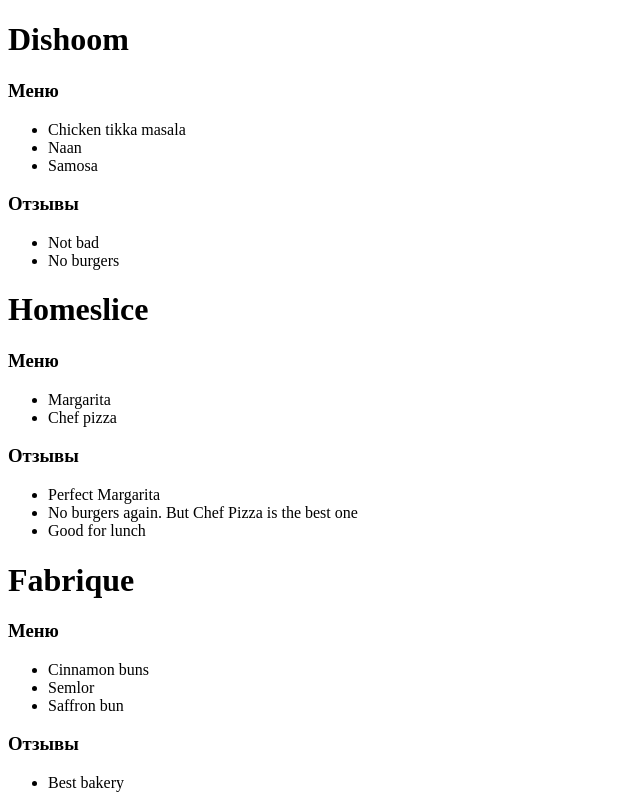
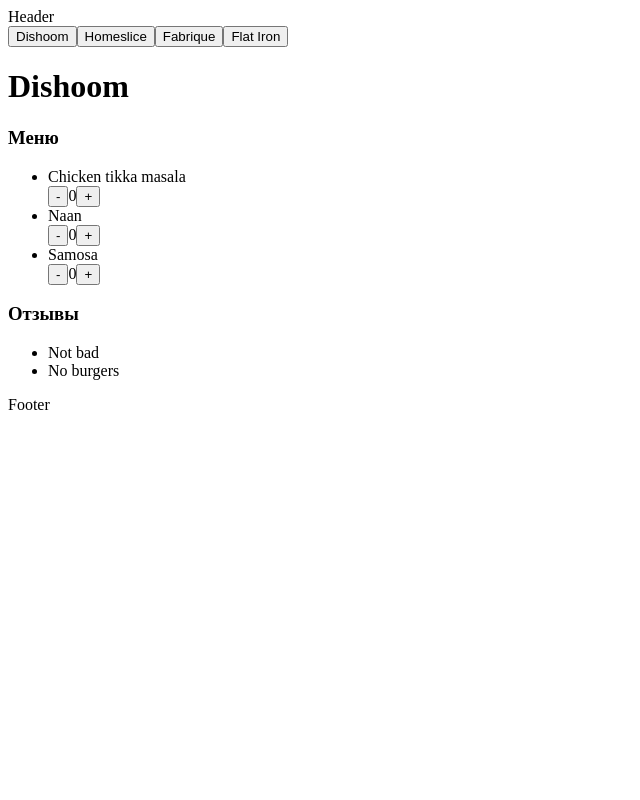
Before and after one commit to Bepely/learnjavascript_react_course, a React (Vite) app: page / in a window 1280 px wide. Shown: the top 800 px of the page, without its empty margins (0-640 px from the left). Built offline with nearby package versions, Linux system fonts and the light colour scheme.

Commit message:
Lecture 3 homework
• Added header and footer
• Added Layout
• Added Tabs functionality
• Reworked Restaurants display functionality

```diff
--- /dev/null
+++ b/src/app.jsx
@@ -0,0 +1,31 @@
+import Layout from "./layout/component";
+import Restaurant from "./restauraunt/component";
+import Tab from "./tab/component";
+
+import { useState } from "react";
+
+import {restaurants} from './mock'
+
+function App() {
+
+    const [currentRestaurant, setCurrentRestaurant] = useState(restaurants[0])
+
+    return (
+        <div>
+            <Layout>
+            {/* Display selection tabs for each restaraunt */}
+            {restaurants.map((restaurant) => {
+              return <>
+              <Tab restaurant={restaurant} setCurrentRestaurant={setCurrentRestaurant}/>
+              </>
+            })}
+
+            {/* Display current restaraunt */}
+            <Restaurant name={currentRestaurant.name} menu={currentRestaurant.menu} reviews={currentRestaurant.reviews}/>
+
+            </Layout>
+        </div>
+     );
+}
+
+export default App;
--- /dev/null
+++ b/src/counter/component.jsx
@@ -0,0 +1,28 @@
+import { useState } from "react";
+
+function Counter() {
+    // Create a counter for added dishes
+    const [itemsCounter, setItemsCounter] = useState(0);
+
+    function addItem() {
+        if (itemsCounter < 5) {
+            setItemsCounter(itemsCounter + 1);
+        }
+    }
+
+    function removeItem() {
+        if (itemsCounter > 0) {
+            setItemsCounter(itemsCounter - 1);
+        }
+    }
+
+    return (
+        <div>
+            <button onClick={removeItem}>-</button>
+            <span>{itemsCounter}</span>
+            <button onClick={addItem}>+</button>
+        </div>
+    );
+}
+
+export default Counter;
--- /dev/null
+++ b/src/footer/component.jsx
@@ -0,0 +1,7 @@
+function Footer() {
+    return (
+        <div>Footer</div>
+     );
+}
+
+export default Footer;
--- /dev/null
+++ b/src/header/component.jsx
@@ -0,0 +1,9 @@
+function Header() {
+    return (
+        <div>
+            Header
+        </div>
+     );
+}
+
+export default Header;
--- /dev/null
+++ b/src/layout/component.jsx
@@ -0,0 +1,14 @@
+import Header from "../header/component";
+import Footer from "../footer/component";
+
+function Layout({children}) {
+    return (
+        <div>
+            <Header />
+            {children}
+            <Footer />
+        </div>
+    );
+}
+
+export default Layout;
--- a/src/main.jsx
+++ b/src/main.jsx
@@ -1,76 +1,11 @@
 import ReactDOM from 'react-dom/client'
 
-// Get restaraunts data
-import { restaurants } from './mock'
+import App from './app'
 
 // Get a root DOM element
 const rootElement = document.getElementById('root');
 // Create a react root element
 const reactRoot = ReactDOM.createRoot(rootElement);
 
-// Fulfill react root element with JSX and render it
-reactRoot.render(
-  <>
-  {/*First Restaurant*/}
-  <div>
-    <h1>{restaurants[0].name}</h1>
-    <h3>Меню</h3>
-    <ul>
-      <li>{restaurants[0].menu[0].name}</li>
-      <li>{restaurants[0].menu[1].name}</li>
-      <li>{restaurants[0].menu[2].name}</li>
-    </ul>
-    <h3>Отзывы</h3>
-    <ul>
-      <li>{restaurants[0].reviews[0].text}</li>
-      <li>{restaurants[0].reviews[1].text}</li>
-    </ul>
-  </div>
-
-  {/*Second Restaurant*/}
-  <div>
-    <h1>{restaurants[1].name}</h1>
-    <h3>Меню</h3>
-    <ul>
-      <li>{restaurants[1].menu[0].name}</li>
-      <li>{restaurants[1].menu[1].name}</li>
-    </ul>
-    <h3>Отзывы</h3>
-    <ul>
-      <li>{restaurants[1].reviews[0].text}</li>
-      <li>{restaurants[1].reviews[1].text}</li>
-      <li>{restaurants[1].reviews[2].text}</li>
-    </ul>
-  </div>
-
-  {/*Third Restaurant*/}
-  <div>
-    <h1>{restaurants[2].name}</h1>
-    <h3>Меню</h3>
-    <ul>
-      <li>{restaurants[2].menu[0].name}</li>
-      <li>{restaurants[2].menu[1].name}</li>
-      <li>{restaurants[2].menu[2].name}</li>
-    </ul>
-    <h3>Отзывы</h3>
-    <ul>
-      <li>{restaurants[2].reviews[0].text}</li>
-    </ul>
-  </div>
-
-  {/*Fourth Restaurant*/}
-  <div>
-    <h1>{restaurants[3].name}</h1>
-    <h3>Меню</h3>
-    <ul>
-      <li>{restaurants[3].menu[0].name}</li>
-      <li>{restaurants[3].menu[1].name}</li>
-    </ul>
-    <h3>Отзывы</h3>
-    <ul>
-      <li>{restaurants[3].reviews[0].text}</li>
-      <li>{restaurants[3].reviews[1].text}</li>
-    </ul>
-  </div>
-  </>
-)
+// Fulfill react root element with App component and render it
+reactRoot.render( <App />)
--- /dev/null
+++ b/src/menu/component.jsx
@@ -0,0 +1,19 @@
+import Counter from "../counter/component";
+
+function Menu({menu}) {
+    return (
+    <div>
+        <h3>Меню</h3>
+        {menu?.length && (
+            <ul>
+            {menu.map((element) => {
+                return <li key={element.id}>{element.name} <Counter /></li>
+            })}
+        </ul>
+        )}
+
+    </div>
+    );
+}
+
+export default Menu;
--- /dev/null
+++ b/src/restauraunt/component.jsx
@@ -0,0 +1,16 @@
+import Menu from '../menu/component'
+import Review from '../review/component';
+
+function Restaurant({name, menu, reviews}) {
+    return (
+    <div>
+        <div>
+            <h1>{name}</h1>
+            <Menu menu={menu}/>
+            <Review reviews={reviews}/>
+        </div>
+    </div>
+    );
+}
+
+export default Restaurant;
--- /dev/null
+++ b/src/review/component.jsx
@@ -0,0 +1,17 @@
+function Review({reviews}) {
+    return (
+    <div>
+        <h3>Отзывы</h3>
+        {reviews?.length && (
+            <ul>
+            {/* Display every review */}
+            {reviews.map(review => {
+                return <li>{review.text}</li>
+            })}
+            </ul>
+        )}
+    </div>
+    );
+}
+
+export default Review;
--- /dev/null
+++ b/src/tab/component.jsx
@@ -0,0 +1,15 @@
+function Tab({restaurant, setCurrentRestaurant}) {
+
+    // Create a callback fucntion for a button click
+    const changeCurrentRestaurant = function(){
+        // Update currentRestaraunt state
+        setCurrentRestaurant(restaurant)
+    }
+
+    return (
+    <button onClick={changeCurrentRestaurant}>
+        {restaurant.name}
+    </button> );
+}
+
+export default Tab;
```
